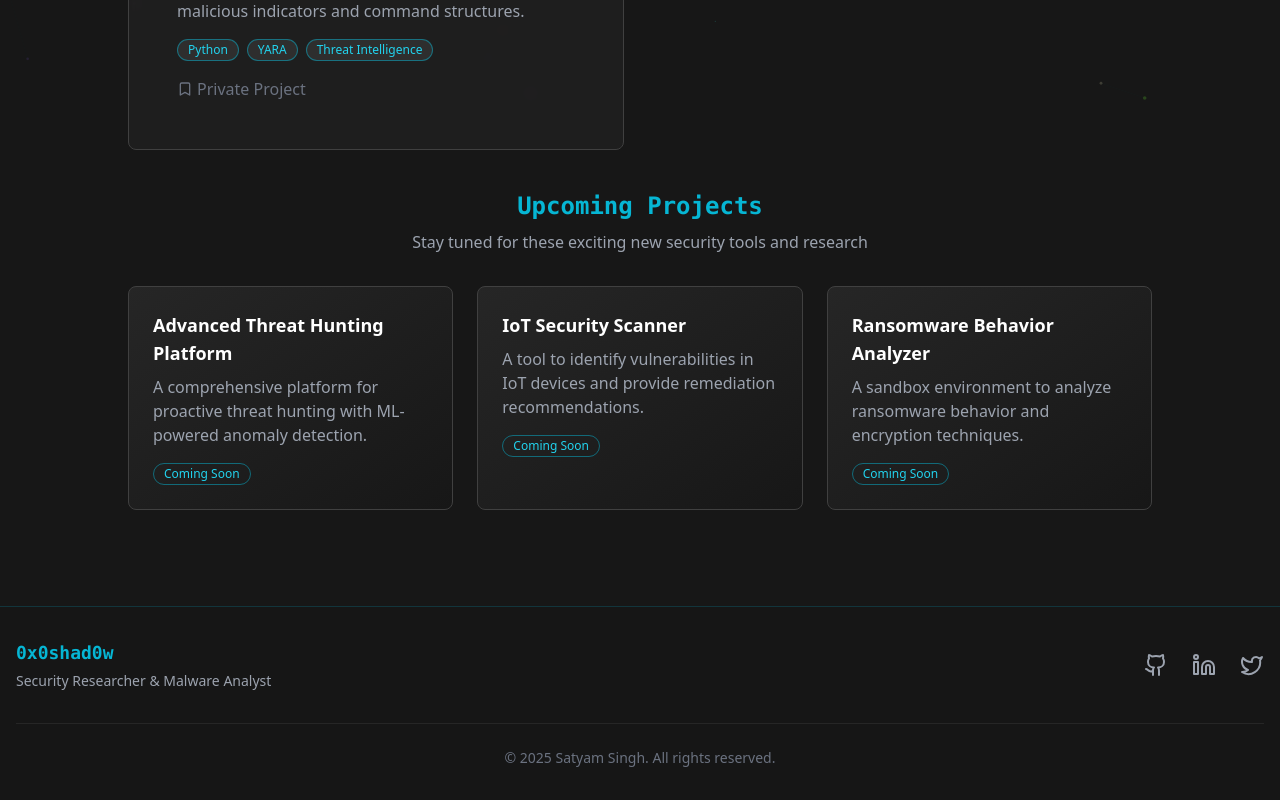
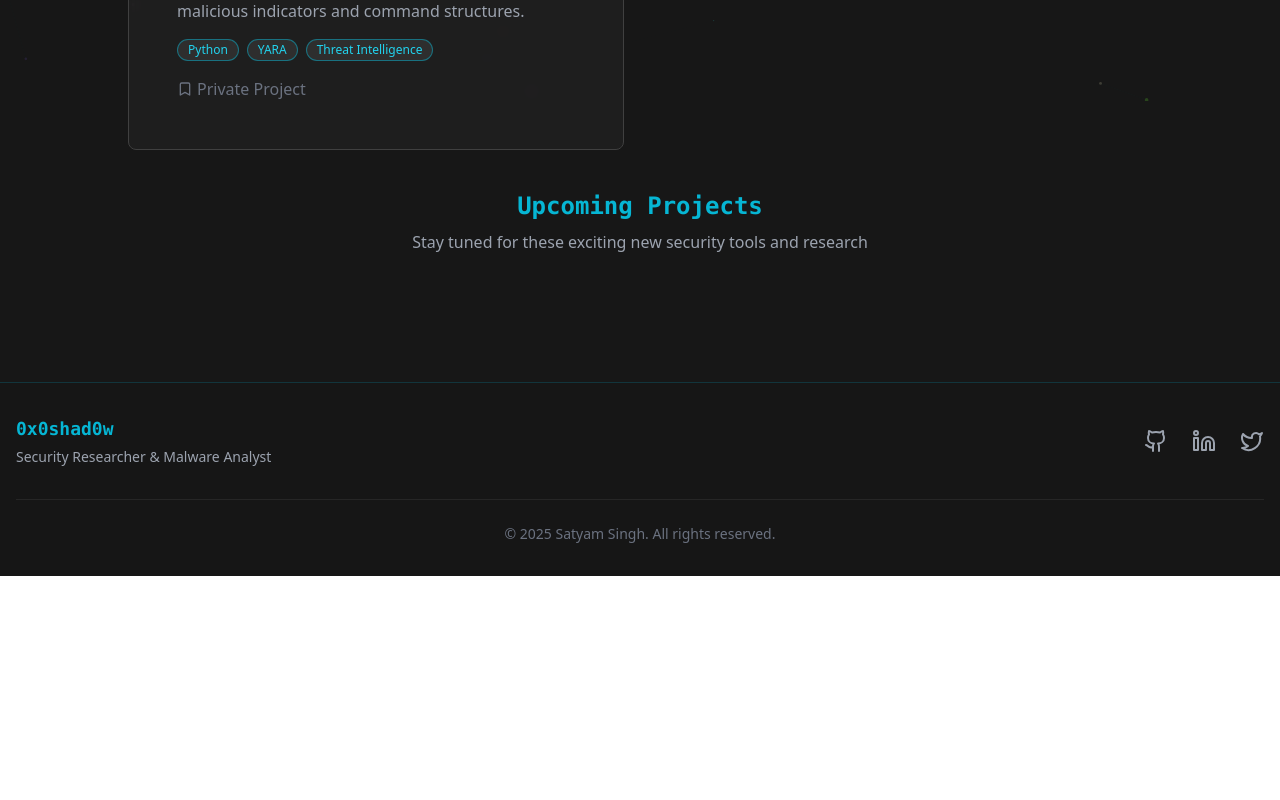
Before and after one commit to SatyamSingh8449/satyamsingh8449.github.io, a React (Vite) app: page /projects in a window 1280 px wide. Shown: the part 699-1499 px from the top of the page. After the commit the page ends 1275 px from the top, so only its background shows below. Built offline with nearby package versions, Linux system fonts and the light colour scheme.

Commit message:
Update ProjectsPage.tsx

```diff
--- a/src/pages/ProjectsPage.tsx
+++ b/src/pages/ProjectsPage.tsx
@@ -152,25 +152,6 @@ const ProjectsPage = () => {
           <p className="text-gray-400 mt-2">Stay tuned for these exciting new security tools and research</p>
         </div>
 
-        <div className="grid md:grid-cols-3 gap-6">
-          <Card className="bg-gradient-to-br from-neutral-800 to-neutral-900 p-6">
-            <h3 className="text-lg font-bold text-white mb-2">Advanced Threat Hunting Platform</h3>
-            <p className="text-gray-400">A comprehensive platform for proactive threat hunting with ML-powered anomaly detection.</p>
-            <Badge variant="outline" className="mt-4">Coming Soon</Badge>
-          </Card>
-
-          <Card className="bg-gradient-to-br from-neutral-800 to-neutral-900 p-6">
-            <h3 className="text-lg font-bold text-white mb-2">IoT Security Scanner</h3>
-            <p className="text-gray-400">A tool to identify vulnerabilities in IoT devices and provide remediation recommendations.</p>
-            <Badge variant="outline" className="mt-4">Coming Soon</Badge>
-          </Card>
-
-          <Card className="bg-gradient-to-br from-neutral-800 to-neutral-900 p-6">
-            <h3 className="text-lg font-bold text-white mb-2">Ransomware Behavior Analyzer</h3>
-            <p className="text-gray-400">A sandbox environment to analyze ransomware behavior and encryption techniques.</p>
-            <Badge variant="outline" className="mt-4">Coming Soon</Badge>
-          </Card>
-        </div>
       </section>
     </div>
   );
```
